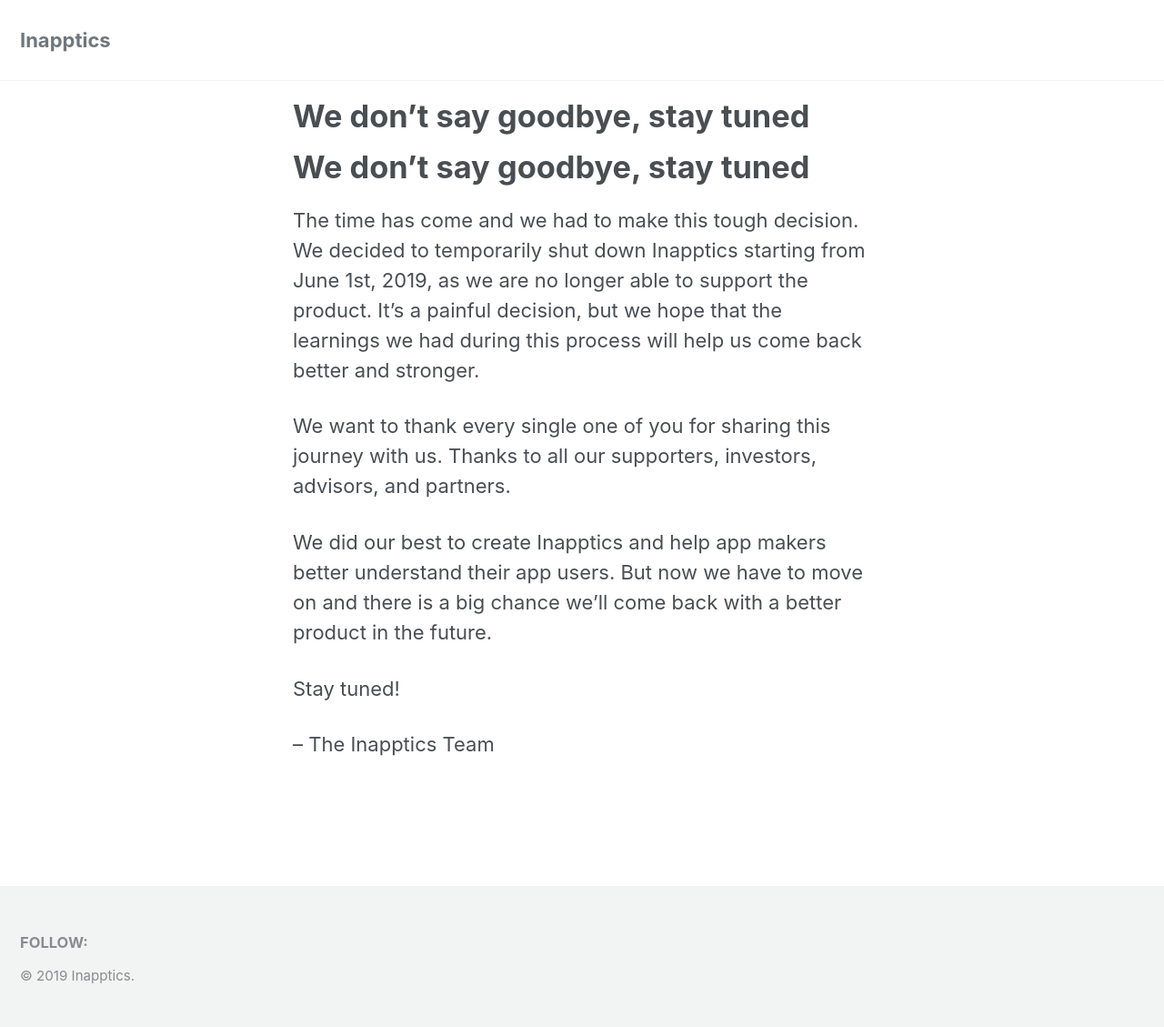
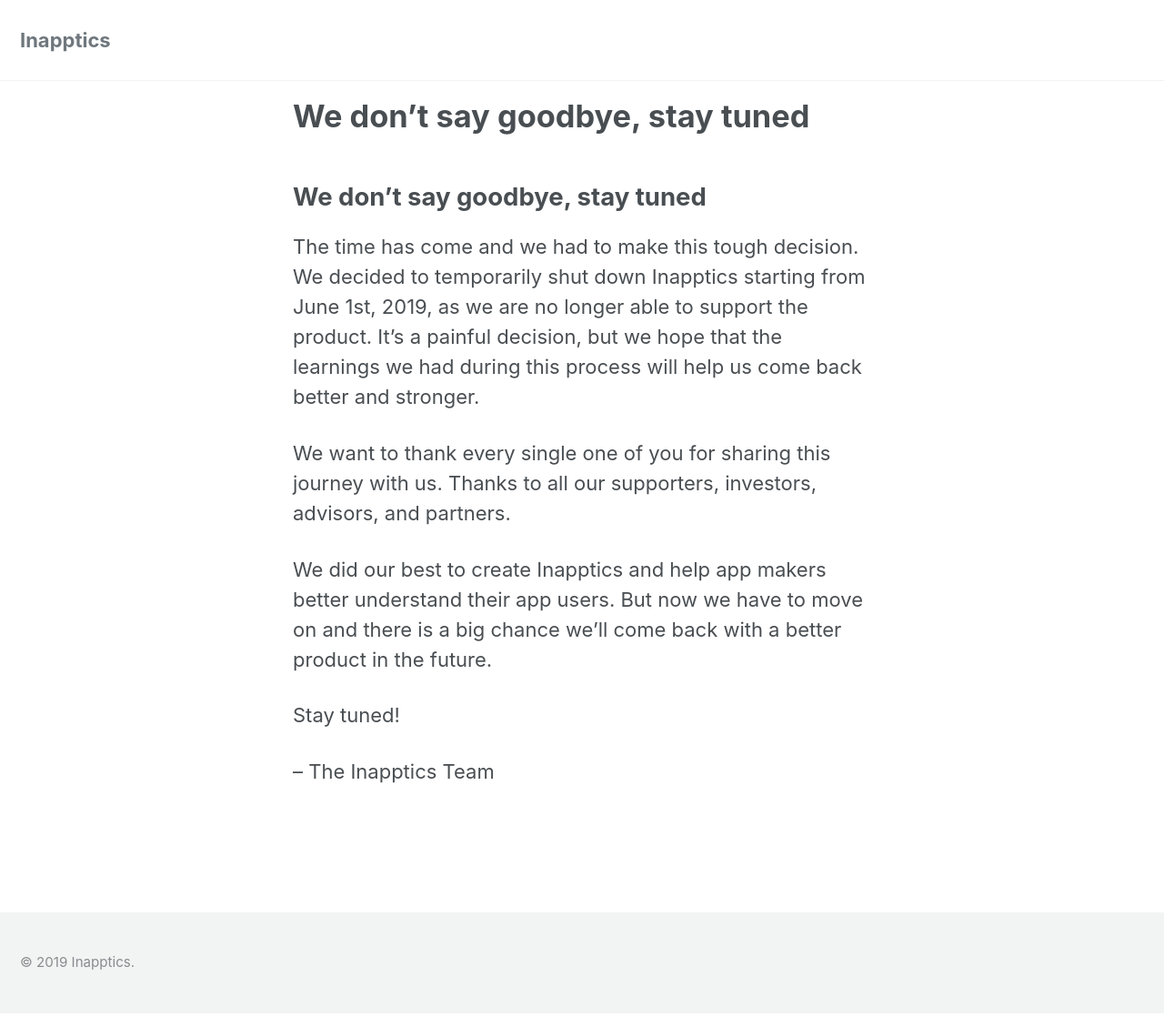
Before and after one commit to ashottonoyan/inappticsgoodbye, a Jekyll site: the page built from index.md, in a window 1280 px wide. Shown: the whole page at 91% size. Built offline with Jekyll 4.4.1, drawn with Linux system fonts in a browser that asks for light colours; cached includes are drawn as plain includes; nearby versions of some CDN libraries; our own code applies the rules of GitHub Pages for plain Markdown files; the list of posts is cut into pages by our own code.

Commit message:
remove double title

```diff
--- a/_includes/footer.html
+++ b/_includes/footer.html
@@ -1,8 +1,8 @@
 <div class="page__footer-follow">
   <ul class="social-icons">
-    {% if site.data.ui-text[site.locale].follow_label %}
+    <!-- {% if site.data.ui-text[site.locale].follow_label %}
       <li><strong>{{ site.data.ui-text[site.locale].follow_label }}</strong></li>
-    {% endif %}
+    {% endif %} -->
 
     <!-- {% if site.footer.links %}
       {% for link in site.footer.links %}
--- a/_layouts/archive.html
+++ b/_layouts/archive.html
@@ -8,11 +8,11 @@ layout: default
   {% include page__hero_video.html %}
 {% endif %}
 
-{% if page.url != "/" and site.breadcrumbs %}
+<!-- {% if page.url != "/" and site.breadcrumbs %}
   {% unless paginator %}
     {% include breadcrumbs.html %}
   {% endunless %}
-{% endif %}
+{% endif %} -->
 
 <div id="main" role="main">
   {% include sidebar.html %}
--- a/index.md
+++ b/index.md
@@ -1,4 +1,4 @@
-# We don’t say goodbye, stay tuned
+## We don’t say goodbye, stay tuned
 
 The time has come and we had to make this tough decision. We decided to temporarily shut down Inapptics starting from June 1st, 2019, as we are no longer able to support the product. It’s a painful decision, but we hope that the learnings we had during this process will help us come back better and stronger.
 
```
